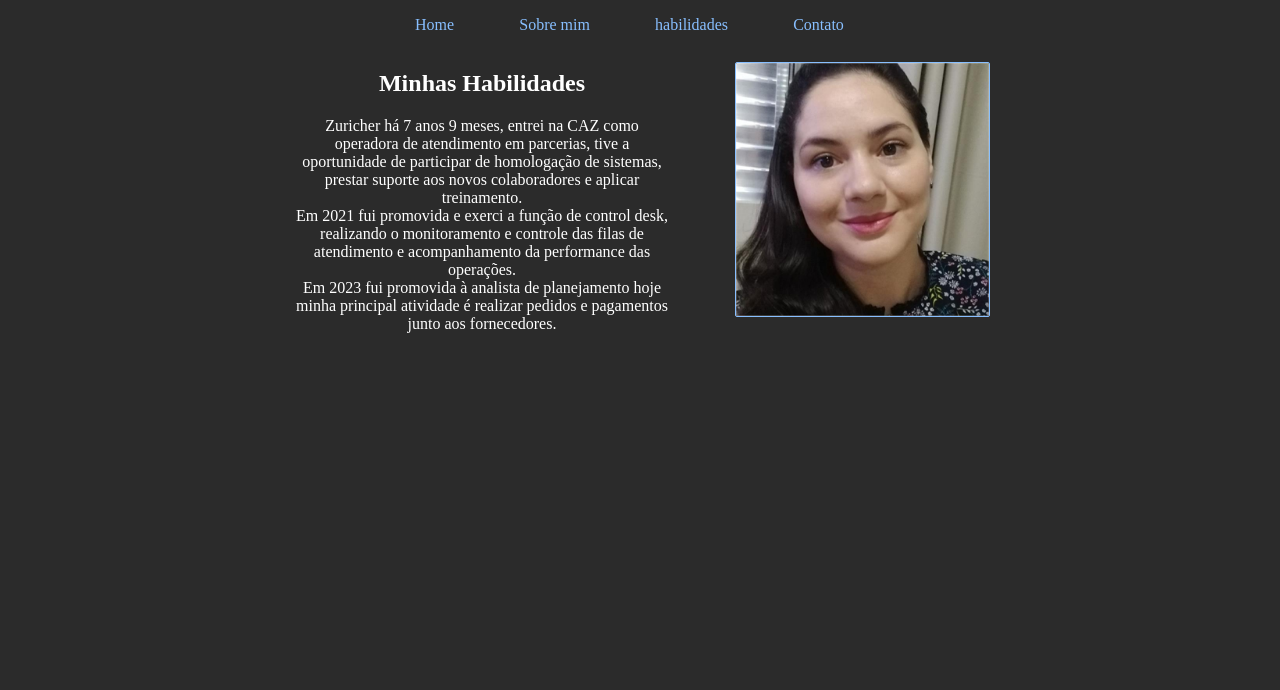
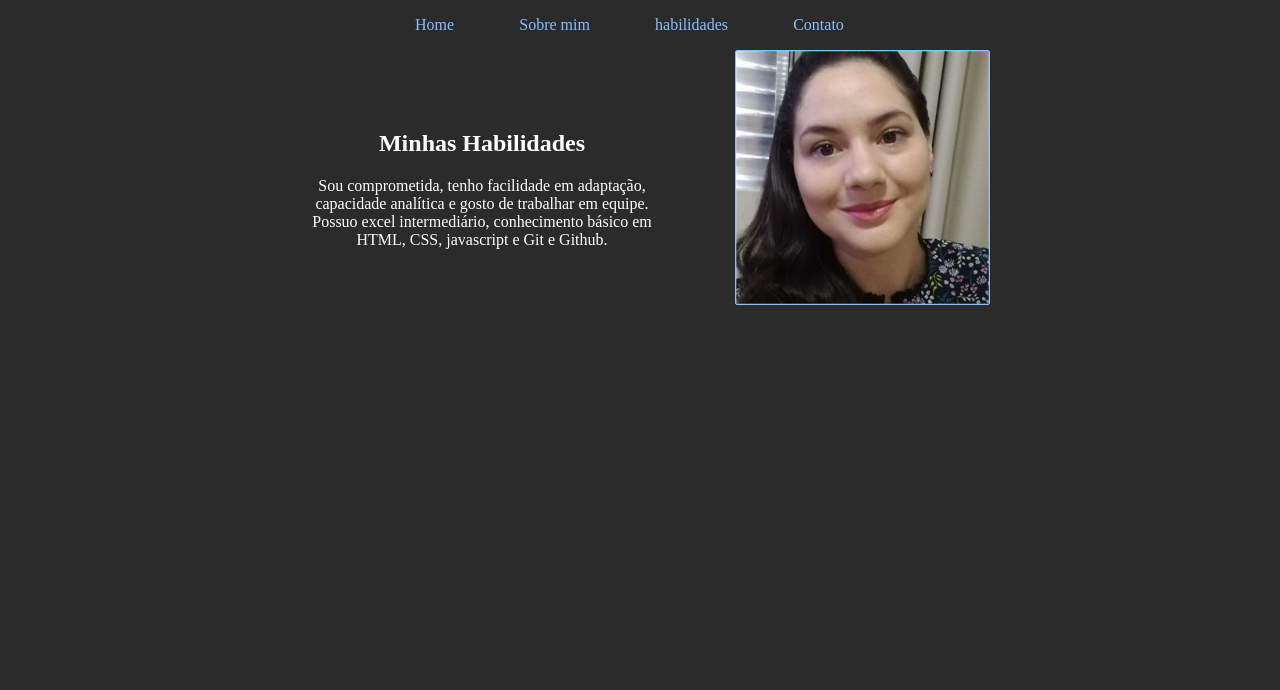
Before and after one commit to Alice-Cavalcante/portifolio, a plain HTML site: page habilidades.html in a window 1280 px wide. Shown: the top 690 px of the page. Drawn offline with Linux system fonts and the light colour scheme.

Commit message:
update about.hmtl and habilidades.html

```diff
--- a/habilidades.html
+++ b/habilidades.html
@@ -21,9 +21,10 @@
         <section class="content">
             <div class="text">
                 <h1>Minhas Habilidades</h1>
-                <p class="content-primary">Zuricher há 7 anos 9 meses, entrei na CAZ como operadora de atendimento em parcerias, tive a oportunidade de participar de homologação de sistemas, prestar suporte aos novos colaboradores e aplicar treinamento.</p>
-                <p class="content-primary">Em 2021 fui promovida e exerci a função de control desk, realizando o monitoramento e controle das filas de atendimento e acompanhamento da performance das operações.</p>
-                <p class="content-primary">Em 2023 fui promovida à analista de planejamento hoje minha principal atividade  é realizar pedidos e pagamentos junto aos fornecedores.</p>
+                <p class="content-primary">Sou comprometida, tenho facilidade em adaptação, capacidade analítica e gosto de trabalhar em equipe.
+                <br>
+                Possuo excel intermediário, conhecimento básico em HTML, CSS, javascript e Git e Github.
+                </p>
             </div>
             <div class="image">
                 <img src="./css/foto-Alice.jpg">
```
Also changed, not shown: about.html (+5 -1 lines).
